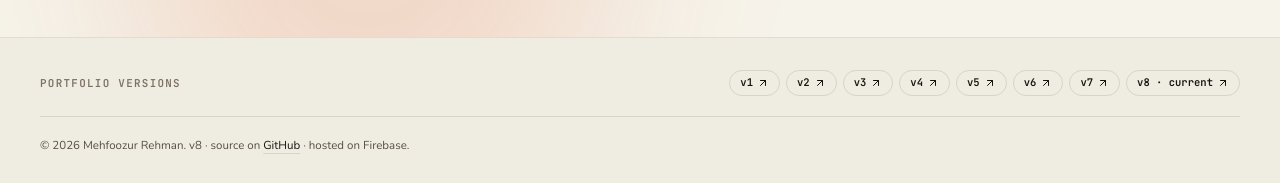
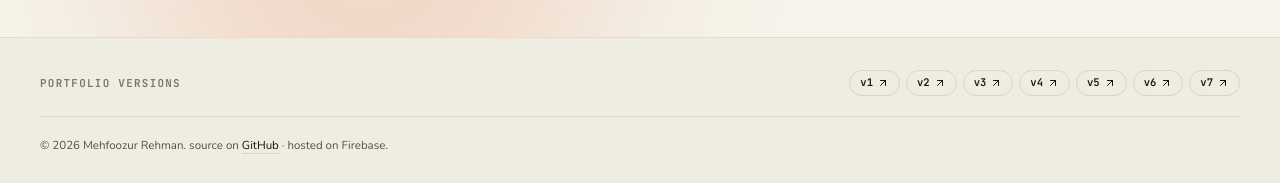
Before and after one commit to MehfoozurRehman/portfolio, a Next.js app: page / in a window 1280 px wide. Shown: the part 7911-8094 px from the top of the page. Built offline with nearby package versions, Linux system fonts and the light colour scheme; no server answers.

Commit message:
Keep current portfolio version implicit

```diff
--- a/app/page.tsx
+++ b/app/page.tsx
@@ -737,7 +737,6 @@ export default function Home() {
                 ["v5", "https://mehfoozurrehmanv5.web.app/"],
                 ["v6", "https://mehfoozurrehmanv6.web.app/"],
                 ["v7", "https://mehfoozurrehmanv7.web.app/"],
-                ["v8 · current", "https://mehfoozurrehmanv8.web.app/"],
               ].map(([label, href]) => (
                 <a
                   key={label}
@@ -753,7 +752,7 @@ export default function Home() {
             </div>
           </div>
           <p className="mt-5 border-t border-[var(--border-subtle)] pt-5 text-[0.72rem] text-[var(--color-muted)]">
-            © 2026 Mehfoozur Rehman. v8 · source on{" "}
+            © 2026 Mehfoozur Rehman. source on{" "}
             <a
               href="https://github.com/MehfoozurRehman/portfolio"
               target="_blank"
```
Also changed, not shown: 2 other files (tests, documents, lock files or other folders).
